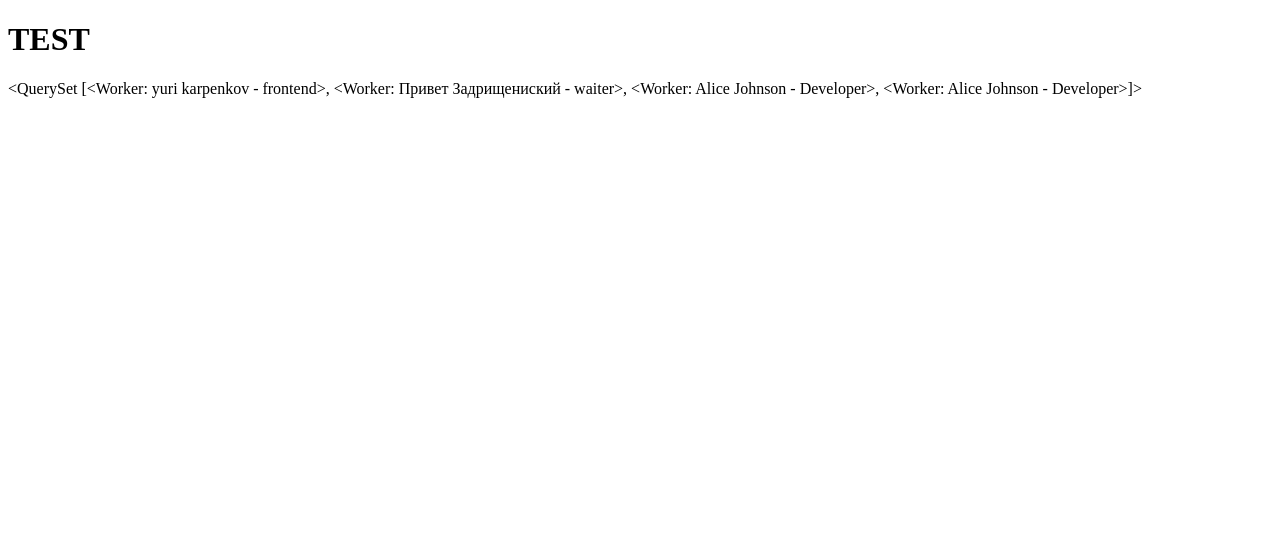
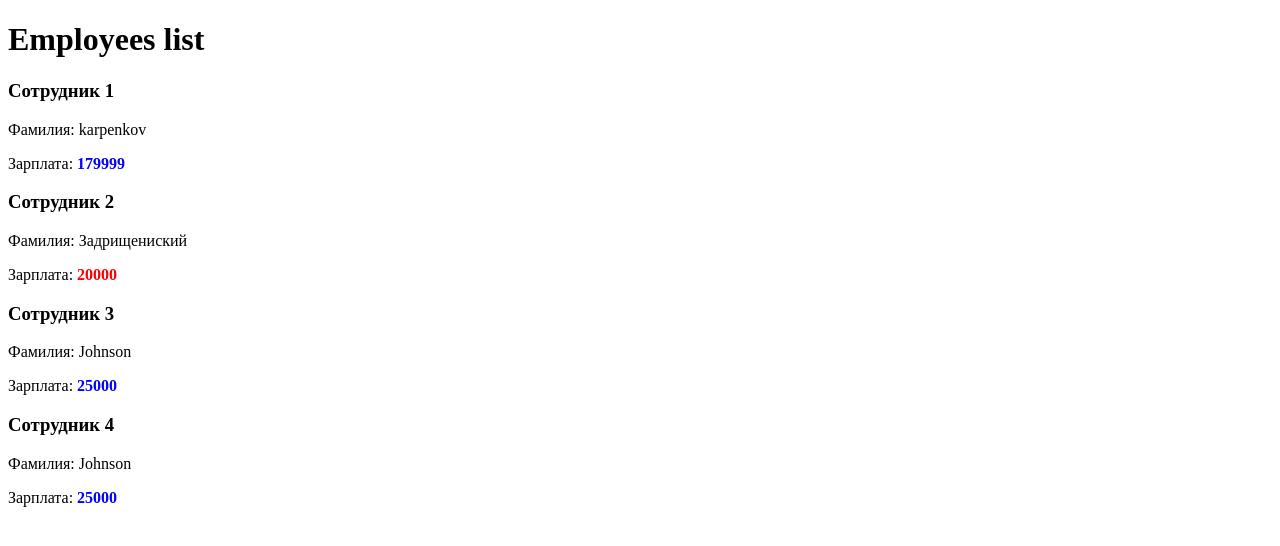
Before and after one commit to ukarpenkov/djangoEmployeesList, a Django app: page / in a window 1280 px wide. Shown: the top 546 px of the page. Run offline with Django 5.2, Linux system fonts and the light colour scheme; data comes from the database, SQL or seed files in the repository.

Commit message:
display employee list with salary color coding

```diff
--- a/templates/index.html
+++ b/templates/index.html
@@ -6,7 +6,14 @@
     <title>Document</title>
   </head>
   <body>
-    <h1>TEST</h1>
-    {{data}} {{data2}}
+    <h1>Employees list</h1>
+    {% for item in data %}
+    <h3>Сотрудник {{forloop.counter}}</h3>
+    <p>Фамилия: {{ item.last_name }}</p>
+    Зарплата: {% if item.salary > 20000 %}
+    <b style="color: blue"> {{item.salary}} </b>
+    {% else %}
+    <b style="color: red"> {{item.salary}} </b>
+    {%endif %} {%endfor %}
   </body>
 </html>
```
